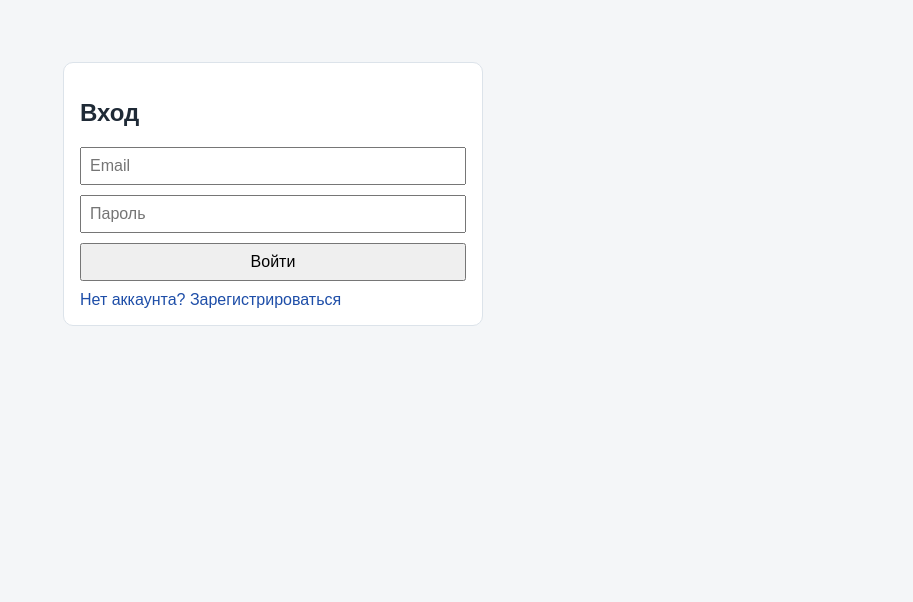
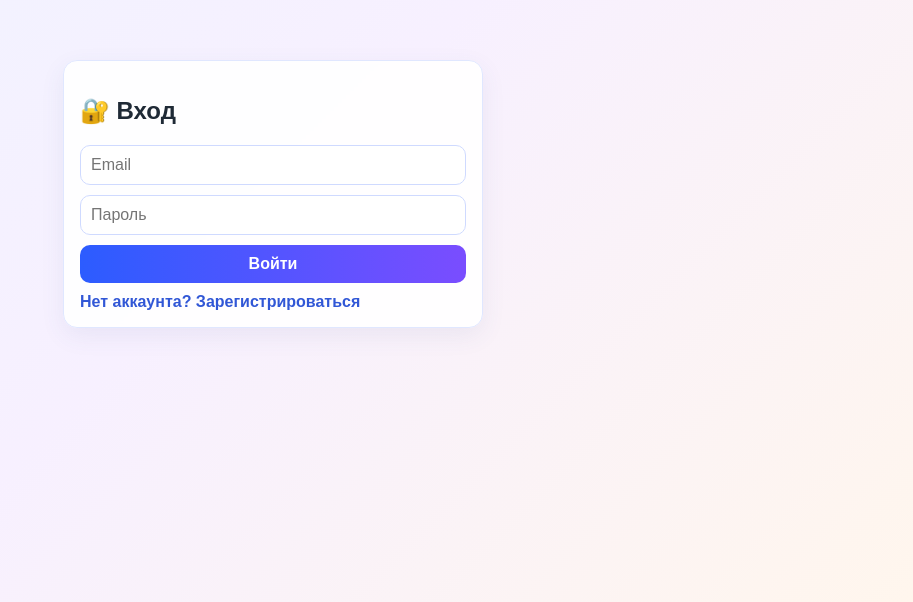
Before and after one commit to corwin-alex/dev_cursor, a React app: page / in a window 1280 px wide. Shown: the part 198-800 px from the top of the page, without its empty margins (367-1280 px from the left). Built offline with nearby package versions, Linux system fonts and the light colour scheme.

Commit message:
Enhance UI with emoji icons for better visual cues and update styles for improved aesthetics, including a gradient background and refined button interactions. Adjust header and panel designs for a more modern look.

```diff
--- a/src/client/App.jsx
+++ b/src/client/App.jsx
@@ -21,12 +21,12 @@ function Layout({ children, userEmail, onLogout }) {
   return (
     <div className="app">
       <header>
-        <h1>Трекер обучения и прогресса</h1>
+        <h1>📘 Трекер обучения и прогресса</h1>
         <div className="header-actions">
-          <Link to="/">Каталог курсов</Link>
-          <span className="user-email">{userEmail}</span>
+          <Link to="/">📚 Каталог курсов</Link>
+          <span className="user-email">👤 {userEmail}</span>
           <button type="button" onClick={onLogout}>
-            Выйти
+            🚪 Выйти
           </button>
         </div>
       </header>
@@ -58,7 +58,7 @@ function AuthPage({ onAuth }) {
   return (
     <div className="auth-wrap">
       <section className="panel auth-panel">
-        <h2>{mode === "login" ? "Вход" : "Регистрация"}</h2>
+        <h2>{mode === "login" ? "🔐 Вход" : "✨ Регистрация"}</h2>
         <form onSubmit={onSubmit} className="auth-form">
           <input type="email" value={email} onChange={(e) => setEmail(e.target.value)} placeholder="Email" required />
           <input
@@ -117,7 +117,7 @@ function CatalogPage({ token, user, onLogout }) {
   return (
     <Layout userEmail={user.email} onLogout={onLogout}>
       <section className="panel">
-        <h2>Новый курс</h2>
+        <h2>➕ Новый курс</h2>
         <form onSubmit={onSubmit} className="form-grid">
           <input value={title} onChange={(e) => setTitle(e.target.value)} placeholder="Название курса" />
           <input
@@ -130,7 +130,7 @@ function CatalogPage({ token, user, onLogout }) {
       </section>
 
       <section className="panel">
-        <h2>Каталог</h2>
+        <h2>🗂️ Каталог</h2>
         {!catalog.length && <p>Пока пусто. Добавьте первый курс.</p>}
         {catalog.map((course) => (
           <article key={course.id} className="card">
@@ -140,9 +140,9 @@ function CatalogPage({ token, user, onLogout }) {
               <small>Модулей: {course.modules.length}</small>
             </div>
             <div className="actions">
-              <Link to={`/courses/${course.id}`}>Открыть</Link>
+              <Link to={`/courses/${course.id}`}>📖 Открыть</Link>
               <button type="button" onClick={() => removeCourse(course.id)}>
-                Удалить
+                🗑️ Удалить
               </button>
             </div>
           </article>
@@ -214,7 +214,7 @@ function CoursePage({ token, user, onLogout }) {
         <section className="panel">
           <p>Курс не найден.</p>
           <button type="button" onClick={() => navigate("/")}>
-            Назад
+            ← Назад
           </button>
         </section>
       </Layout>
@@ -241,7 +241,7 @@ function CoursePage({ token, user, onLogout }) {
           <div className="module-head">
             <h3>{module.title}</h3>
             <button type="button" onClick={() => removeModule(module.id)}>
-              Удалить модуль
+              🗑️ Удалить модуль
             </button>
           </div>
 
@@ -252,7 +252,7 @@ function CoursePage({ token, user, onLogout }) {
               placeholder="Название урока"
             />
             <button type="button" onClick={() => addLesson(module.id)}>
-              Добавить урок
+              ➕ Добавить урок
             </button>
           </div>
 
@@ -300,10 +300,10 @@ function LessonCard({ lesson, onSave, onDelete, isSaving }) {
       />
       <div className="actions">
         <button type="button" onClick={() => onSave(form)} disabled={isSaving}>
-          {isSaving ? "Сохраняем..." : "Сохранить"}
+          {isSaving ? "Сохраняем..." : "💾 Сохранить"}
         </button>
         <button type="button" onClick={() => onDelete(lesson.id)}>
-          Удалить урок
+          🗑️ Удалить урок
         </button>
       </div>
     </article>
--- a/src/client/styles/main.scss
+++ b/src/client/styles/main.scss
@@ -5,7 +5,7 @@
 body {
   margin: 0;
   font-family: Arial, sans-serif;
-  background: #f4f6f8;
+  background: linear-gradient(135deg, #eef4ff 0%, #f7f0ff 50%, #fff6ed 100%);
   color: #1f2a36;
 }
 
@@ -21,6 +21,16 @@ header {
   align-items: center;
   gap: 12px;
   margin-bottom: 16px;
+  padding: 14px 16px;
+  border-radius: 14px;
+  background: linear-gradient(90deg, #2c5cff 0%, #7a4dff 100%);
+  color: #fff;
+  box-shadow: 0 8px 24px rgba(44, 92, 255, 0.25);
+}
+
+header a {
+  color: #fff;
+  text-decoration: none;
 }
 
 .header-actions {
@@ -31,24 +41,27 @@ header {
 
 .user-email {
   font-size: 14px;
-  color: #5a6775;
+  color: #e6ebff;
 }
 
 .panel {
-  background: #fff;
-  border: 1px solid #dce3ea;
-  border-radius: 10px;
+  background: rgba(255, 255, 255, 0.9);
+  border: 1px solid #e0e7ff;
+  border-radius: 14px;
   padding: 16px;
   margin-bottom: 16px;
+  box-shadow: 0 8px 24px rgba(59, 83, 145, 0.08);
+  backdrop-filter: blur(2px);
 }
 
 .card,
 .lesson-card {
-  border: 1px solid #dce3ea;
-  border-radius: 8px;
+  border: 1px solid #dbe4ff;
+  border-radius: 12px;
   padding: 12px;
   margin-top: 10px;
-  background: #fbfcfe;
+  background: linear-gradient(180deg, #ffffff 0%, #f6f9ff 100%);
+  box-shadow: 0 4px 12px rgba(74, 102, 179, 0.08);
 }
 
 .form-grid {
@@ -78,11 +91,30 @@ input,
 textarea,
 button {
   font: inherit;
-  padding: 8px;
+  padding: 10px;
+  border-radius: 10px;
+  border: 1px solid #cfdaff;
 }
 
 button {
   cursor: pointer;
+  border: none;
+  background: linear-gradient(90deg, #2c5cff 0%, #7a4dff 100%);
+  color: #fff;
+  font-weight: 600;
+  transition: transform 0.12s ease, box-shadow 0.12s ease;
+}
+
+button:hover {
+  transform: translateY(-1px);
+  box-shadow: 0 8px 16px rgba(56, 81, 160, 0.25);
+}
+
+input:focus,
+textarea:focus {
+  outline: none;
+  border-color: #7a4dff;
+  box-shadow: 0 0 0 3px rgba(122, 77, 255, 0.15);
 }
 
 .actions {
@@ -103,8 +135,15 @@ button {
   margin-top: 10px;
   border: none;
   background: transparent;
-  color: #1e4ea8;
+  color: #3157d6;
   padding: 0;
+  box-shadow: none;
+}
+
+.text-button:hover {
+  transform: none;
+  box-shadow: none;
+  text-decoration: underline;
 }
 
 .error-text {
```
